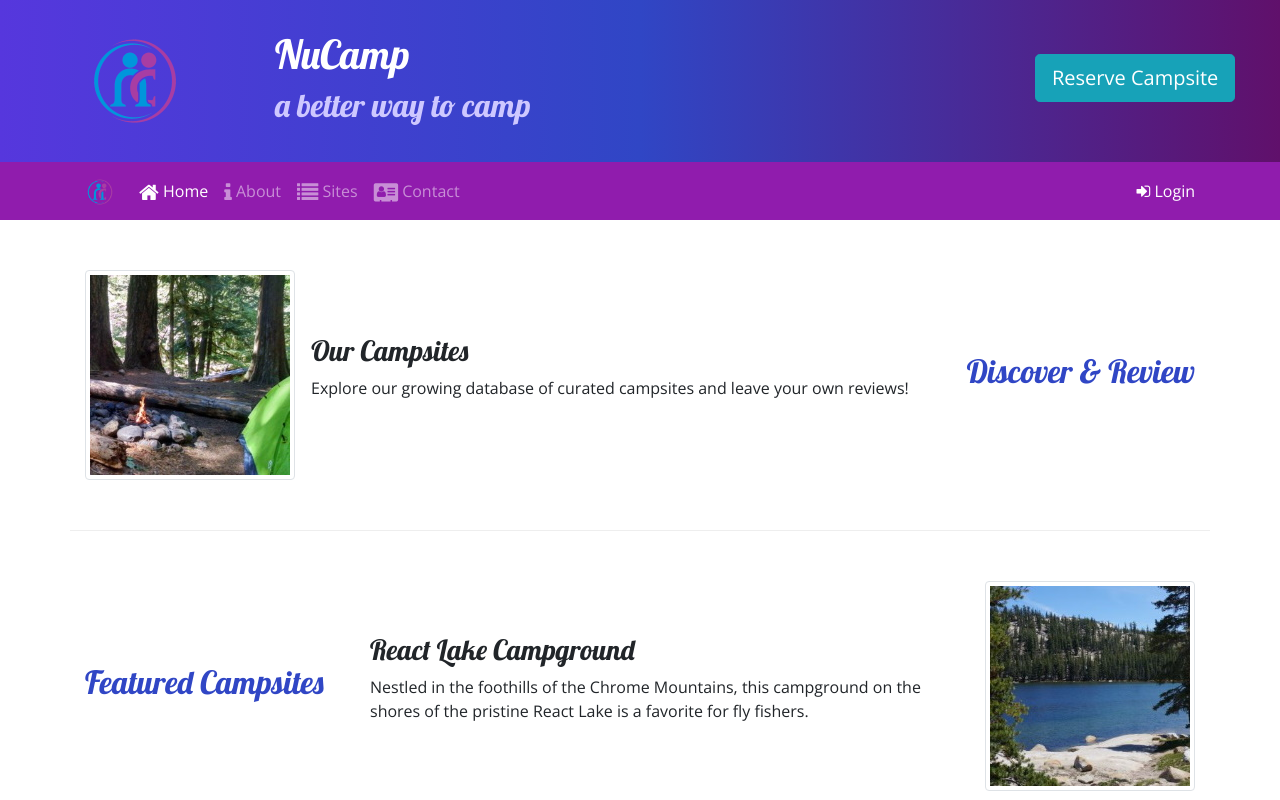
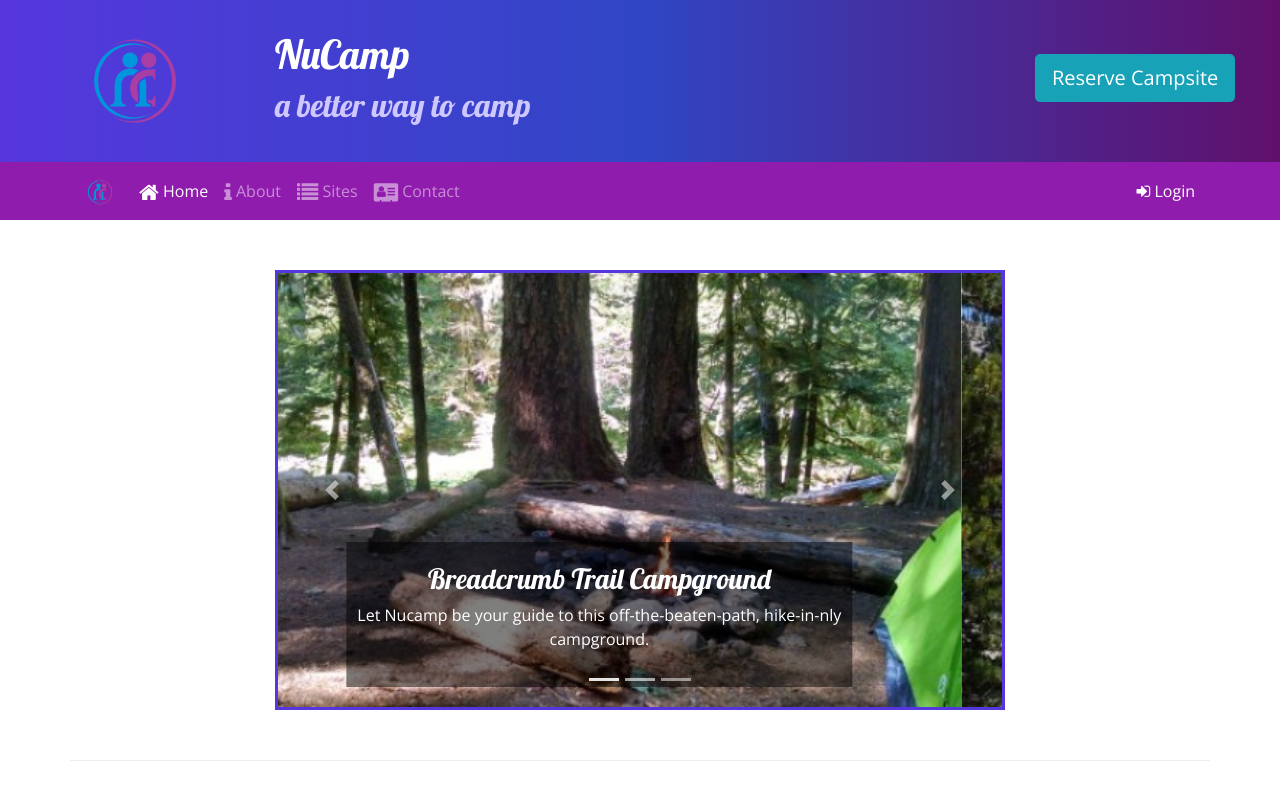
Before and after one commit to VittorioAltagracia/CampSiteWebsite, a website: page index.html in a window 1280 px wide. Shown: the top 800 px of the page. Drawn offline with nearby package versions, Linux system fonts and the light colour scheme.

Commit message:
Added carousel

```diff
--- a/css/style.css
+++ b/css/style.css
@@ -42,3 +42,11 @@ a:hover {
   color: inherit;
   text-decoration: none;
 }
+
+.carousel-caption {
+  background-color: rgba(0, 0, 0, 0.5);
+}
+
+.carousel {
+  border: solid #5637dd;
+}
--- a/index.html
+++ b/index.html
@@ -190,6 +190,91 @@ xl >= 1200
     </div>
 
     <div class="container">
+      <!-- Carousel starts right below! -->
+      <!-- Slide class makes sliding more smooth, data-ride='carousel' tells the browser to start crls upon page load -->
+      <!-- d block and w-100 - prevent default browser img alignment -->
+      <!-- carousel-indicator class is needed to indicate-->
+      <div class="row row-content">
+        <div class="col-md-8 mx-auto">
+          <div id="homeCarousel" class="carousel slide" data-ride="carousel">
+            <ol class="carousel-indicators">
+              <li
+                data-target="#homeCarousel"
+                data-slide-to="0"
+                class="active"
+              ></li>
+              <li data-target="#homeCarousel" data-slide-to="1"></li>
+              <li data-target="#homeCarousel" data-slide-to="2"></li>
+            </ol>
+            <div class="carousel-inner">
+              <div class="carousel-item active">
+                <img
+                  class="d-block w-100"
+                  src="img/breadcrumb-trail.jpg"
+                  alt="Breadcrumb Trail Campground"
+                />
+                <div class="carousel-caption">
+                  <h3>Breadcrumb Trail Campground</h3>
+                  <p class="d-none d-sm-block">
+                    Let Nucamp be your guide to this off-the-beaten-path,
+                    hike-in-nly campground.
+                  </p>
+                </div>
+              </div>
+              <div class="carousel-item">
+                <img
+                  class="d-block w-100"
+                  src="img/react-lake.jpg"
+                  alt="React Lake Campground"
+                />
+                <div class="carousel-caption">
+                  <h3>React Lake Campground</h3>
+                  <p class="d-none d-sm-block">
+                    Nestled in the foothills of the Chrome Mountains, this
+                    campground on the shores of the pristine React Lake is a
+                    favorite for fly fishers.
+                  </p>
+                </div>
+              </div>
+              <div class="carousel-item">
+                <img
+                  class="d-block w-100"
+                  src="img/chrome-river.jpg"
+                  alt="Chrome River Campground"
+                />
+                <div class="carousel-caption">
+                  <h3>Chrome River Campground</h3>
+                  <p class="d-none d-sm-block">
+                    Spend a few sunny and starry nights beneath a canopy of
+                    old-growth firs at this enchanting spot by the Chrome River.
+                  </p>
+                </div>
+              </div>
+            </div>
+            <a
+              class="carousel-control-prev"
+              href="#homeCarousel"
+              role="button"
+              data-slide="prev"
+            >
+              <span class="carousel-control-prev-icon"></span>
+              <span class="sr-only">Previous</span>
+            </a>
+            <a
+              class="carousel-control-next"
+              href="#homeCarousel"
+              role="button"
+              data-slide="next"
+            >
+              <span class="carousel-control-next-icon"></span>
+              <span class="sr-only">Next</span>
+            </a>
+
+            <!-- carousel control icon for creating controls! -->
+          </div>
+        </div>
+      </div>
+
       <div class="row row-content align-items-center">
         <div class="col-sm-4 order-sm-last col-md-3">
           <h2 class="text-sm-right">Discover & Review</h2>
```
